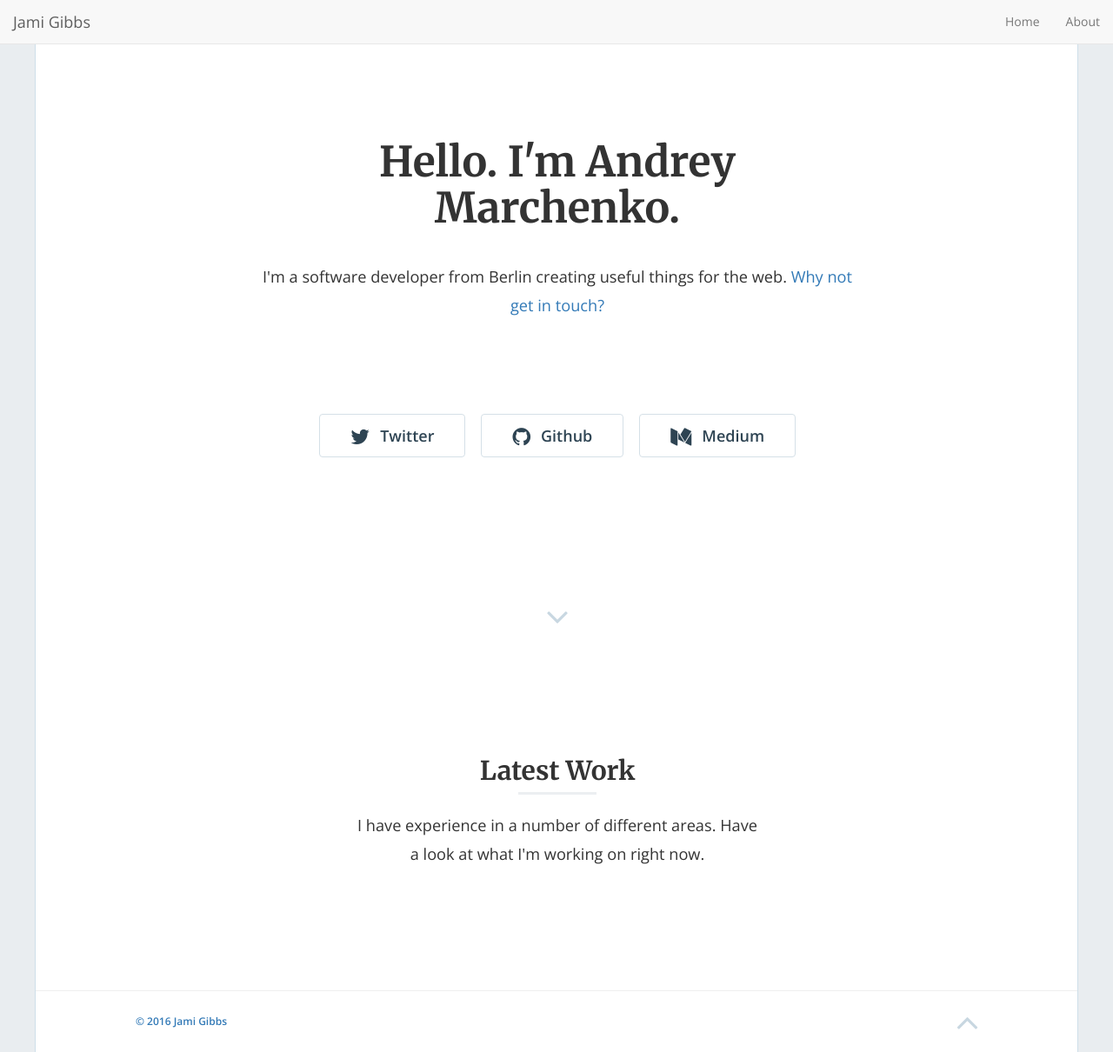
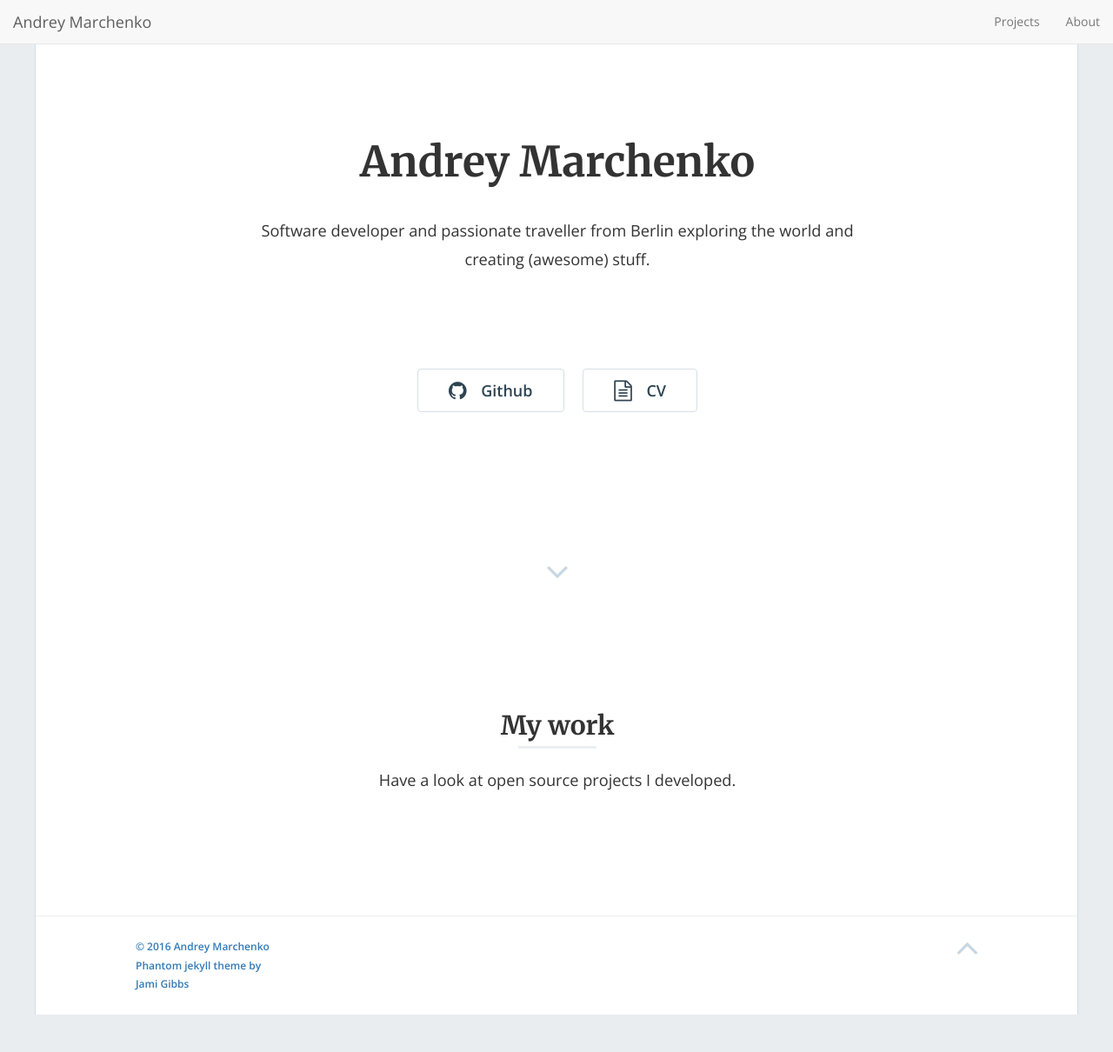
Before and after one commit to altmer/personal-website-hugo, a Jekyll site: the page built from index.html, in a window 1280 px wide and 1210 px high. Shown: the whole window at 87% size. Built offline with Jekyll 4.4.1, drawn with Linux system fonts in a browser that asks for light colours; nearby versions of some CDN libraries; a script that is not in the unit is left out.

Commit message:
Some changes on personal page

```diff
--- a/_data/global.yml
+++ b/_data/global.yml
@@ -1,14 +1,16 @@
 # Site Settings
-title: "Hello. I'm Andrey Marchenko."
-description: "I'm a software developer from Berlin creating useful things for the web."
+title: "Andrey Marchenko"
+description: "Software developer and passionate traveller from Berlin exploring the world and creating (awesome) stuff."
 url: 'http://127.0.0.1:4000' # the base hostname & protocol for your site
 nav: "true"
-footer_text: '© 2016 Jami Gibbs'
-twitter: 'jamigibbs'
-github: 'jamigibbs'
-medium: 'blog.jamigibbs.com'
+footer_text: '© 2016 Andrey Marchenko <br/> Phantom jekyll theme by Jami Gibbs'
+github: 'altmer'
+resume: 'https://standardresume.co/AndreyMarchenko'
+linkedin: ''
+twitter: ''
+medium: ''
 
 # Admin Settings
-admin_name: 'Jami Gibbs'
-admin_email: 'jami0821@gmail.com'
-google_analytics: "UA-9999999-99" # Update with your own tracking ID
+admin_name: 'Andrey Marchenko'
+admin_email: 'igendou@gmail.com'
+# google_analytics: ""
--- a/_data/nav.yml
+++ b/_data/nav.yml
@@ -1,3 +1,3 @@
 main:
-    - { url: '/', text: 'Home' }
+    - { url: '/', text: 'Projects' }
     - { url: '/about', text: 'About' }
--- a/_data/posts.yml
+++ b/_data/posts.yml
@@ -1,2 +1,2 @@
-section_title: "Latest Work"
-section_subtitle: "I have experience in a number of different areas. Have a look at what I'm working on right now."
+section_title: "My work"
+section_subtitle: "Have a look at open source projects I developed."
--- a/_includes/contact-modal.html
+++ /dev/null
@@ -1,35 +0,0 @@
-<div id="contact" class="modal fade" role="dialog">
-  <div class="modal-dialog modal-md">
-
-    <div class="modal-content">
-
-      <div class="modal-header">
-        <button type="button" class="close" data-dismiss="modal">&times;</button>
-      </div>
-
-      <div class="modal-body">
-
-        <form class="form-horizontal form-contact clearfix" action="http://formspree.io/your-email@gmail.com" method="POST">
-
-          <div class="form-group">
-            <label class="message-label">Dear Jami,</label>
-            <textarea class="message form-control" rows="8" name="body" placeholder="Type your message..."></textarea>
-          </div>
-
-          <div class="form-group">
-            <label for="name">Sincerely,</label>
-            <input type="name" class="name form-control" placeholder="Your Name">
-            <label for="email" class="sr-only">Email</label>
-            <input type="email" class="email form-control" name="_replyto" placeholder="Your Email">
-          </div>
-
-          <input type="submit" class="btn btn-default" style="float-right" value="Send">
-
-        </form>
-
-      </div>
-
-    </div>
-
-  </div>
-</div>
--- a/_includes/contact.html
+++ /dev/null
@@ -1 +0,0 @@
-<a data-toggle="modal" data-target="#contact"> Why not get in touch?</a>
--- a/_includes/home-hero.html
+++ b/_includes/home-hero.html
@@ -13,21 +13,45 @@
           {% endif %}
 
           {% if site.data.global.description != '' %}
-          <p class="text-center">{{site.data.global.description}} {% include contact.html %}</p>
+          <p class="text-center">{{site.data.global.description}}</p>
           {% endif %}
-
-          {% include contact-modal.html %}
 
           <div class="hero-buttons">
 
+            {% if site.data.global.github != '' %}
+              <a href="https://github.com/{{ site.data.global.github }}" target="_blank">
+                <button class="btn btn-default btn-lg">
+                  <i class="fa fa-github fa-lg"></i>
+                  Github
+                </button>
+              </a>
+            {% endif %}
+
+            {% if site.data.global.resume != '' %}
+              <a href="{{ site.data.global.resume }}" target="_blank">
+                <button class="btn btn-default btn-lg">
+                  <i class="fa fa-file-text-o fa-lg"></i>
+                  CV
+                </button>
+              </a>
+            {% endif %}
+
+
             {% if site.data.global.twitter != '' %}
-              <a href="https://twitter.com/{{ site.data.global.twitter }}"><button class="btn btn-default btn-lg"><i class="fa fa-twitter fa-lg"></i>Twitter</button></a>
-            {% endif %}
-            {% if site.data.global.github != '' %}
-              <a href="https://github.com/{{ site.data.global.github }}"><button class="btn btn-default btn-lg"><i class="fa fa-github fa-lg"></i>Github</button></a>
+              <a href="https://twitter.com/{{ site.data.global.twitter }}" target="_blank">
+                <button class="btn btn-default btn-lg">
+                  <i class="fa fa-twitter fa-lg"></i>
+                  Twitter
+                </button>
+              </a>
             {% endif %}
             {% if site.data.global.medium != '' %}
-              <a href="https://{{ site.data.global.medium }}"><button class="btn btn-default btn-lg"><i class="fa fa-medium fa-lg"></i>Medium</button></a>
+              <a href="https://{{ site.data.global.medium }}" target="_blank">
+                <button class="btn btn-default btn-lg">
+                  <i class="fa fa-medium fa-lg"></i>
+                  Medium
+                </button>
+              </a>
             {% endif %}
 
           </div>
```
Also changed, not shown: preview.jpg (deleted).
